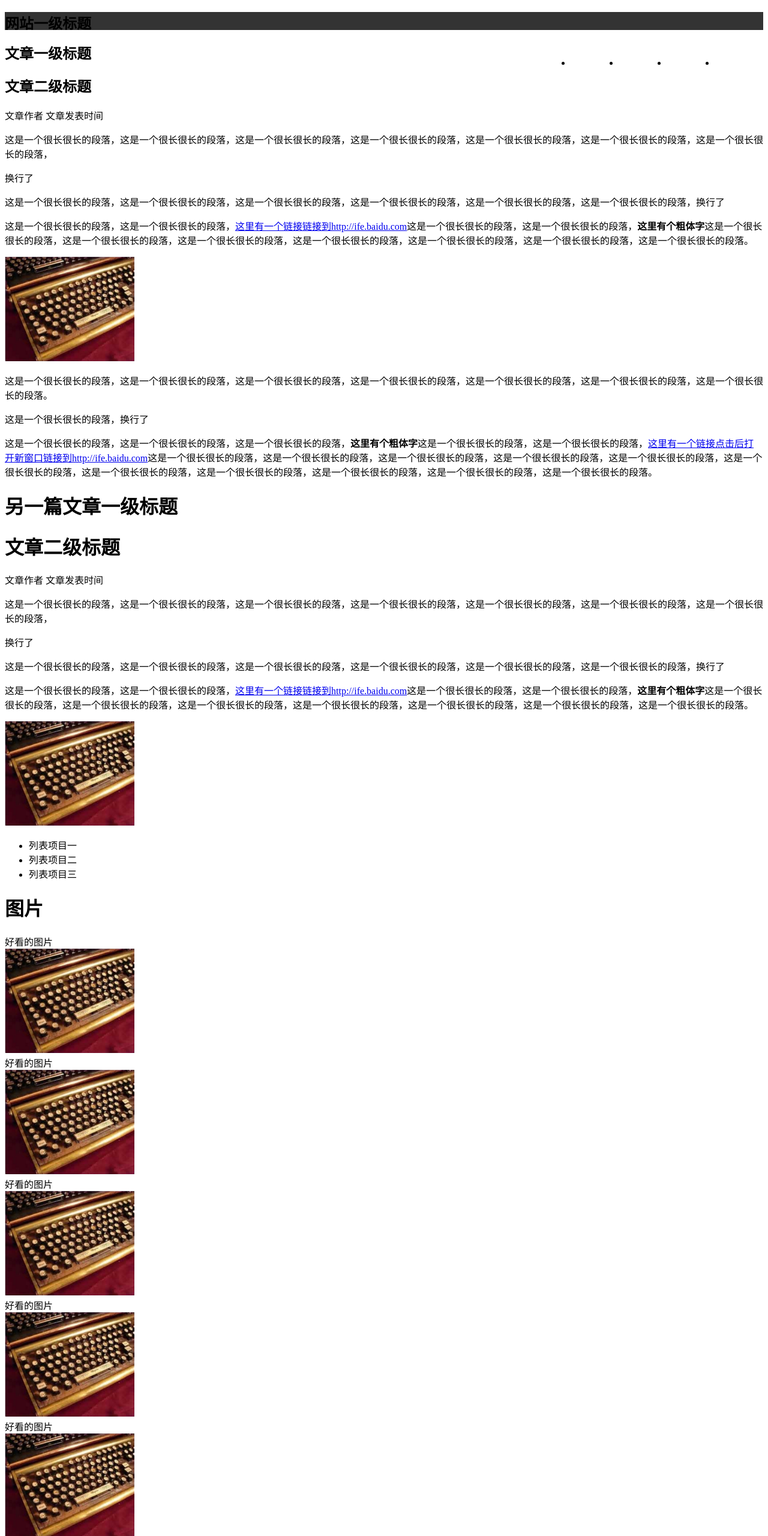
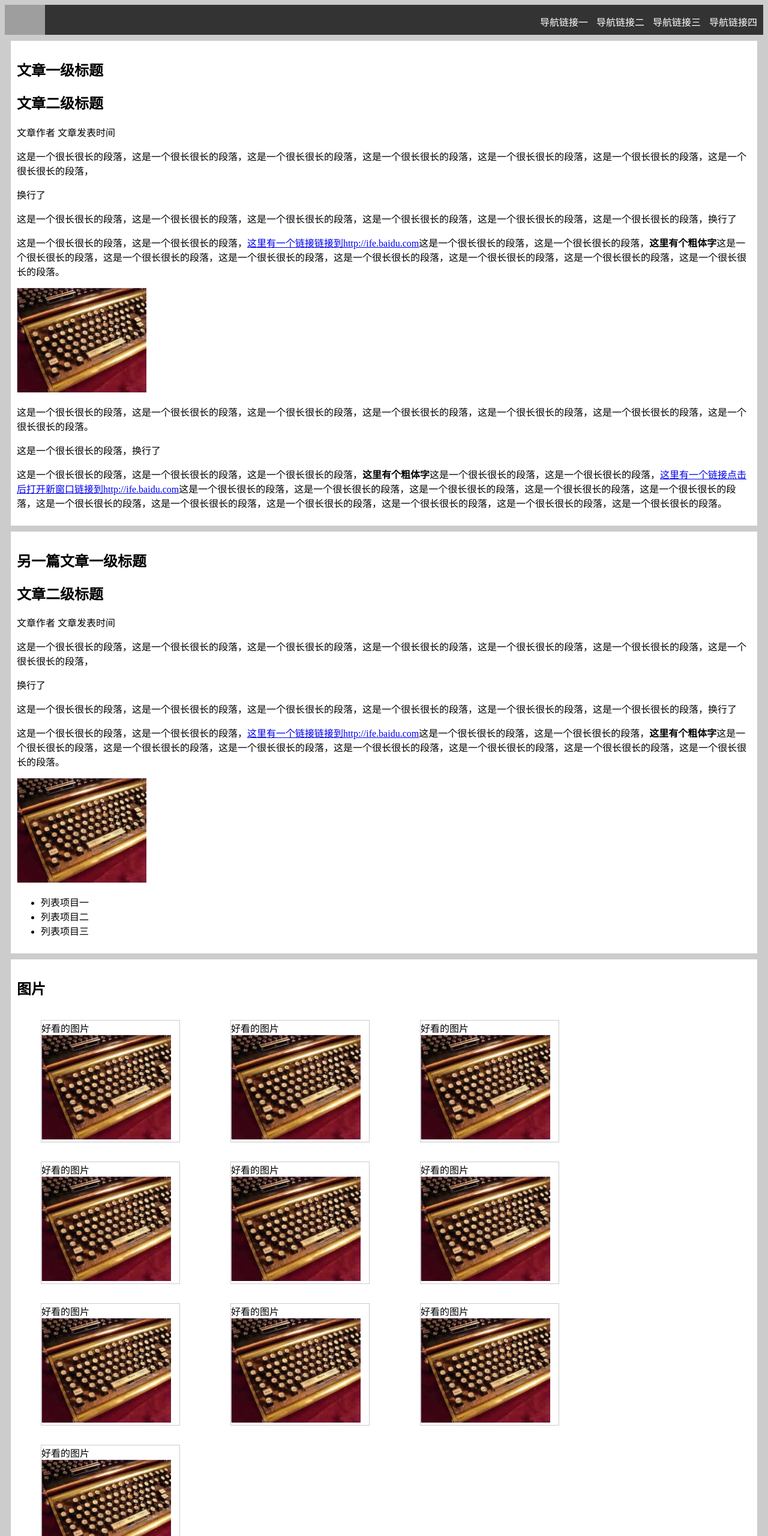
Before and after one commit to BigOrange1/scufe, a plain HTML site: page task2.html in a window 1280 px wide. Shown: the top 2560 px of the page at 60% size. Drawn offline with Linux system fonts and the light colour scheme; grey boxes are pictures that could not be loaded.

Commit message:
task2  and less

```diff
--- /dev/null
+++ b/base.less
@@ -0,0 +1,3 @@
+body{
+  margin:0;
+}
--- a/task2.html
+++ b/task2.html
@@ -2,12 +2,14 @@
 <html lang="en">
 <head>
     <meta charset="UTF-8">
-    <title>Task2</title>
+    <title>Task_2</title>
     <link rel="stylesheet" href="task2.css">
 </head>
 <body>
+<header id="navbar">
+    <!--<h1>网站一级标题</h1>-->
+    <img src="https://ss0.bdstatic.com/5aV1bjqh_Q23odCf/static/superman/img/logo/logo_white_fe6da1ec.png" alt="logo">
     <nav>
-    <h1>网站一级标题</h1>
         <ul>
             <li><a href="">导航链接一</a></li>
             <li><a href="">导航链接二</a></li>
@@ -15,11 +17,16 @@
             <li><a href="">导航链接四</a></li>
         </ul>
     </nav>
-<div>
-    <h2>文章一级标题</h2>
+</header>
 
+<article>
+    <header>
+        <hgroup>
+            <h1>文章一级标题</h1>
             <h2>文章二级标题</h2>
+        </hgroup>
         <span>文章作者</span>&nbsp;<span>文章发表时间</span>
+    </header>
 
     <p>这是一个很长很长的段落，这是一个很长很长的段落，这是一个很长很长的段落，这是一个很长很长的段落，这是一个很长很长的段落，这是一个很长很长的段落，这是一个很长很长的段落，</p>
 
@@ -38,12 +45,15 @@
     <p>这是一个很长很长的段落，这是一个很长很长的段落，这是一个很长很长的段落，<b>这里有个粗体字</b>这是一个很长很长的段落，这是一个很长很长的段落，<a href="http://ife.baidu.com"
                                                                                     target="_blank">这里有一个链接点击后打开新窗口链接到http://ife.baidu.com</a>这是一个很长很长的段落，这是一个很长很长的段落，这是一个很长很长的段落，这是一个很长很长的段落，这是一个很长很长的段落，这是一个很长很长的段落，这是一个很长很长的段落，这是一个很长很长的段落，这是一个很长很长的段落，这是一个很长很长的段落，这是一个很长很长的段落。
     </p>
-</div>
-<div>
+</article>
+<article>
+    <header>
+        <hgroup>
             <h1>另一篇文章一级标题</h1>
-
-    <h1>文章二级标题</h1>
+            <h2>文章二级标题</h2>
+        </hgroup>
         <span>文章作者</span>&nbsp;<span>文章发表时间</span>
+    </header>
 
     <p>这是一个很长很长的段落，这是一个很长很长的段落，这是一个很长很长的段落，这是一个很长很长的段落，这是一个很长很长的段落，这是一个很长很长的段落，这是一个很长很长的段落，</p>
 
@@ -59,45 +69,64 @@
         <li>列表项目二</li>
         <li>列表项目三</li>
     </ul>
-</div>
-<div>
-    <h1>图片</h1>
+</article>
+<article>
+    <h2>图片</h2>
 
-    <div>
-        <div>好看的图片</div>
+    <figure>
+        <figcaption>好看的图片</figcaption>
         <img src="image/task_1_1_1.png" alt="task_1_1_1">
-    </div>
-    <div>
-        <div>好看的图片</div>
+    </figure>
+
+    <figure>
+        <figcaption>好看的图片</figcaption>
         <img src="image/task_1_1_1.png" alt="task_1_1_1">
-    </div>
-    <div>
-        <div>好看的图片</div>
+    </figure>
+
+    <figure>
+        <figcaption>好看的图片</figcaption>
         <img src="image/task_1_1_1.png" alt="task_1_1_1">
-    </div>
-    <div>
-        <div>好看的图片</div>
+    </figure>
+
+    <figure>
+        <figcaption>好看的图片</figcaption>
         <img src="image/task_1_1_1.png" alt="task_1_1_1">
-    </div>
-    <div>
-        <div>好看的图片</div>
+    </figure>
+    <figure>
+        <figcaption>好看的图片</figcaption>
         <img src="image/task_1_1_1.png" alt="task_1_1_1">
-    </div>
-    <div>
-        <div>好看的图片</div>
+    </figure>
+
+    <figure>
+        <figcaption>好看的图片</figcaption>
         <img src="image/task_1_1_1.png" alt="task_1_1_1">
-    </div>
-    <div>
-        <div>好看的图片</div>
+    </figure>
+    <figure>
+        <figcaption>好看的图片</figcaption>
         <img src="image/task_1_1_1.png" alt="task_1_1_1">
-    </div>
-</div>
-<div>
+    </figure>
+    <figure>
+        <figcaption>好看的图片</figcaption>
+        <img src="image/task_1_1_1.png" alt="task_1_1_1">
+    </figure>
+    <figure>
+        <figcaption>好看的图片</figcaption>
+        <img src="image/task_1_1_1.png" alt="task_1_1_1">
+    </figure>
+    <figure>
+        <figcaption>好看的图片</figcaption>
+        <img src="image/task_1_1_1.png" alt="task_1_1_1">
+    </figure>
+</article>
+<article>
+    <header>
+        <hgroup>
             <h1>最后一篇文章一级标题</h1>
+            <h2>文章二级标题</h2>
+        </hgroup>
+        <div><span>文章作者</span>&nbsp;<span>文章发表时间</span></div>
+    </header>
 
-    <h2>文章二级标题</h2>
-
-    <div><span>文章作者</span>&nbsp;<span>文章发表时间</span></div>
     <ol>
         <li>排名1</li>
         <li>排名2</li>
@@ -137,11 +166,12 @@
         </tr>
         </tbody>
     </table>
-</div>
+</article>
 <aside>
+    <header>
         <h1>这里以后是一个侧栏，这是侧栏的标题</h1>
-
         <h1>侧栏注册窗口标题</h1>
+    </header>
 
     <form action="">
         <label for="">请输入邮箱地址：</label><input type="email" placeholder="这是一个文本输入框">
--- /dev/null
+++ b/task2.less
@@ -0,0 +1,55 @@
+@import "base.css";
+body{
+    font-family: "Microsoft YaHei";
+    background-color: #cccccc;
+}
+header#navbar{
+    height: 50px;
+    background-color: #333;
+    //h1{
+    //    display: none;
+    //    :after{
+    //        border: 1px solid red;
+    //        content: "";
+    //        height:50px;
+    //        width: 50px;
+    //        background-image: url("https://ss0.bdstatic.com/5aV1bjqh_Q23odCf/static/superman/img/logo/logo_white_fe6da1ec.png");
+    //    }
+    //}
+    img{
+        height: 50px;
+    }
+    nav{
+        display: inline-block;
+        height: 50px;
+        float: right;
+        ul{
+            display: inline-block;
+            li{
+                display: inline-block;
+                margin-right:10px;
+                :hover{
+                    color: #cccccc;
+                }
+                a{
+                    text-decoration: none;
+                    color: #ffffff;
+                }
+            }
+        }
+    }
+}
+
+article,aside{
+    margin:10px 10px 10px 10px;
+    background-color: #ffffff;
+    padding: 10px;
+    figure{
+        display: inline-block;
+        width: 230px;
+        border:1px solid #cccccc;
+    }
+}
+table th, td {
+    border: 1px solid #ccc;
+}
```
Also changed, not shown: task2.css. Lines whose indentation alone changed are shown as unchanged.
